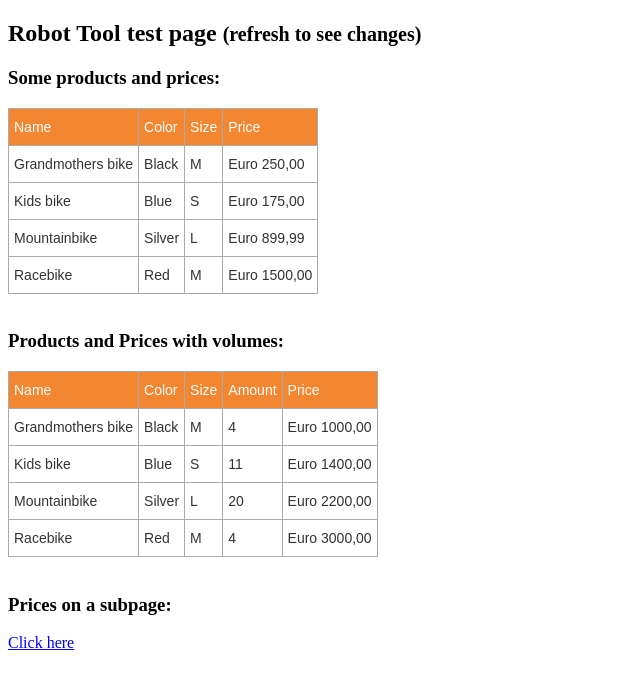
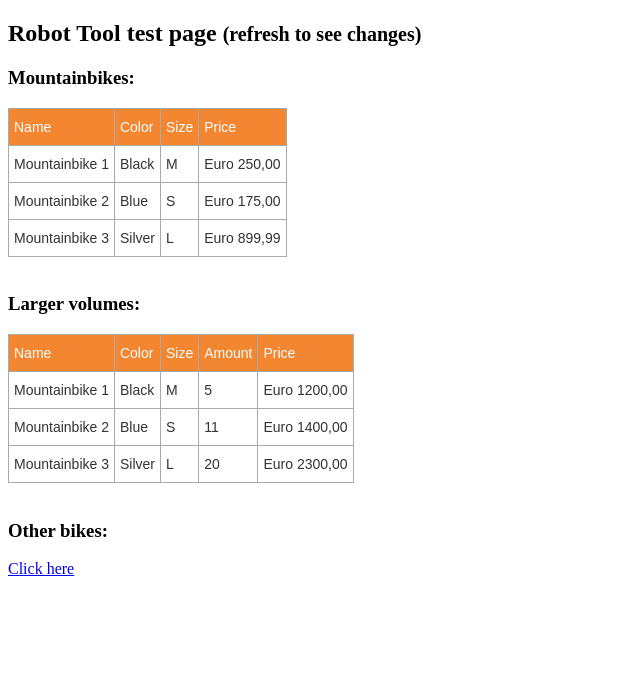
Before and after one commit to SNStatComp/webscrapingtests, a plain HTML site: page RobotTool/index.htm in a window 1280 px wide. Shown: the whole page, without its empty margins (0-640 px from the left). Drawn offline with Linux system fonts and the light colour scheme.

Commit message:
better organized

```diff
--- a/RobotTool/index.htm
+++ b/RobotTool/index.htm
@@ -11,17 +11,13 @@ function init() {
 	$("#price1").html(r("Euro 199,00", "Euro 250,00", 0.5))
 	$("#price2").html(r("Euro 150,99", "Euro 175,00", 0.6))
 	$("#price3").html(r("Euro 899,99", "Euro 999,99", 0.7))
-	$("#price4").html(r("Euro 1500,00", "Euro 1650,00", 0.5))
 
 	$("#amount1").html(r("5", "4", 0.6))
 	$("#amount2").html(r("10", "11", 0.3))
 	$("#amount3").html(r("5", "20", 0.4))
-	$("#amount4").html(r("2", "4", 0.6))
 	$("#price5").html(r("Euro 1000,00", "Euro 1200,00", 0.7))
 	$("#price6").html(r("Euro 1400,00", "Euro 1400,00", 0.7))
 	$("#price7").html(r("Euro 2300,00", "Euro 2200,00", 0.7))
-	$("#price8").html(r("Euro 2800,00", "Euro 3000,00", 0.5))
-
 }
 function r(a, b, p) {
 	return(Math.random() < p ? a : b)
@@ -30,7 +26,7 @@ function r(a, b, p) {
 
 <body onload="init()">
 <H2>Robot Tool test page <small>(refresh to see changes)</small></H2>
-<h3>Some products and prices:</h3>
+<h3>Mountainbikes:</h3>
 <style type="text/css">
 .tg  {border-collapse:collapse;border-spacing:0;border-color:#aaa;}
 .tg td{font-family:Arial, sans-serif;font-size:14px;padding:10px 5px;border-style:solid;border-width:1px;overflow:hidden;word-break:normal;border-color:#aaa;color:#333;background-color:#fff;}
@@ -46,33 +42,27 @@ function r(a, b, p) {
     <th class="tg-0lax">Price</th>
   </tr>
   <tr>
-    <td class="tg-0lax">Grandmothers bike</td>
+    <td class="tg-0lax">Mountainbike 1</td>
     <td class="tg-0lax">Black</td>
     <td class="tg-0lax">M</td>
     <td class="tg-0lax" id="price1"></td>
   </tr>
   <tr>
-    <td class="tg-0lax">Kids bike</td>
+    <td class="tg-0lax">Mountainbike 2</td>
     <td class="tg-0lax">Blue</td>
     <td class="tg-0lax">S</td>
     <td class="tg-0lax" id="price2"></td>
   </tr>
   <tr>
-    <td class="tg-0lax">Mountainbike</td>
+    <td class="tg-0lax">Mountainbike 3</td>
     <td class="tg-0lax">Silver<br></td>
     <td class="tg-0lax">L</td>
     <td class="tg-0lax" id="price3"></td>
   </tr>
-  <tr>
-    <td class="tg-0lax">Racebike</td>
-    <td class="tg-0lax">Red<br></td>
-    <td class="tg-0lax">M</td>
-    <td class="tg-0lax" id="price4"></td>
-  </tr>
 </table>
 <br/>
 
-<h3>Products and Prices with volumes:</h3>
+<h3>Larger volumes:</h3>
 <style type="text/css">
 .tg  {border-collapse:collapse;border-spacing:0;border-color:#aaa;}
 .tg td{font-family:Arial, sans-serif;font-size:14px;padding:10px 5px;border-style:solid;border-width:1px;overflow:hidden;word-break:normal;border-color:#aaa;color:#333;background-color:#fff;}
@@ -89,37 +79,30 @@ function r(a, b, p) {
     <th class="tg-0lax">Price</th>
   </tr>
   <tr>
-    <td class="tg-0lax">Grandmothers bike</td>
+    <td class="tg-0lax">Mountainbike 1</td>
     <td class="tg-0lax">Black</td>
     <td class="tg-0lax">M</td>
     <td class="tg-0lax" id="amount1">5</td>
     <td class="tg-0lax" id="price5"></td>
   </tr>
   <tr>
-    <td class="tg-0lax">Kids bike</td>
+    <td class="tg-0lax">Mountainbike 2</td>
     <td class="tg-0lax">Blue</td>
     <td class="tg-0lax">S</td>
     <td class="tg-0lax" id="amount2">10<br></td>
     <td class="tg-0lax" id="price6"></td>
   </tr>
   <tr>
-    <td class="tg-0lax">Mountainbike</td>
+    <td class="tg-0lax">Mountainbike 3</td>
     <td class="tg-0lax">Silver<br></td>
     <td class="tg-0lax">L</td>
     <td class="tg-0lax" id="amount3">5</td>
     <td class="tg-0lax" id="price7"></td>
   </tr>
-  <tr>
-    <td class="tg-0lax">Racebike</td>
-    <td class="tg-0lax">Red<br></td>
-    <td class="tg-0lax">M</td>
-    <td class="tg-0lax" id="amount4">2</td>
-    <td class="tg-0lax" id="price8"></td>
-  </tr>
 </table>
 <br/>
 
-<h3>Prices on a subpage:</h3>
+<h3>Other bikes:</h3>
 <a href="click1.htm"> Click here</a>
 
 </body>
```
Also changed, not shown: RobotTool/click1.htm (+5 -5 lines).
